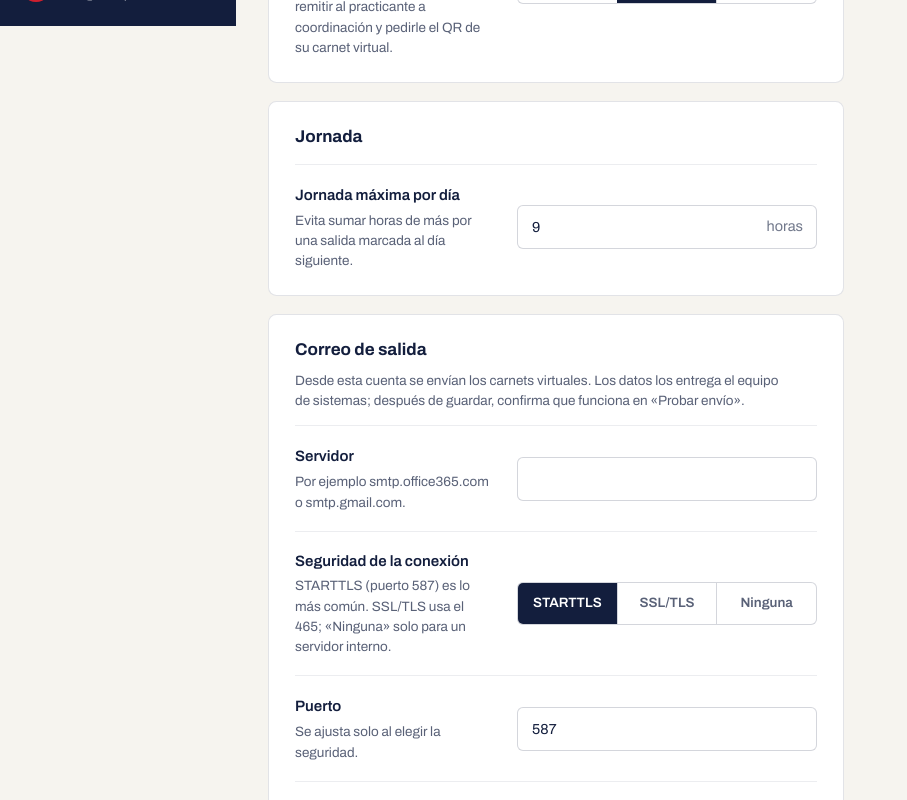
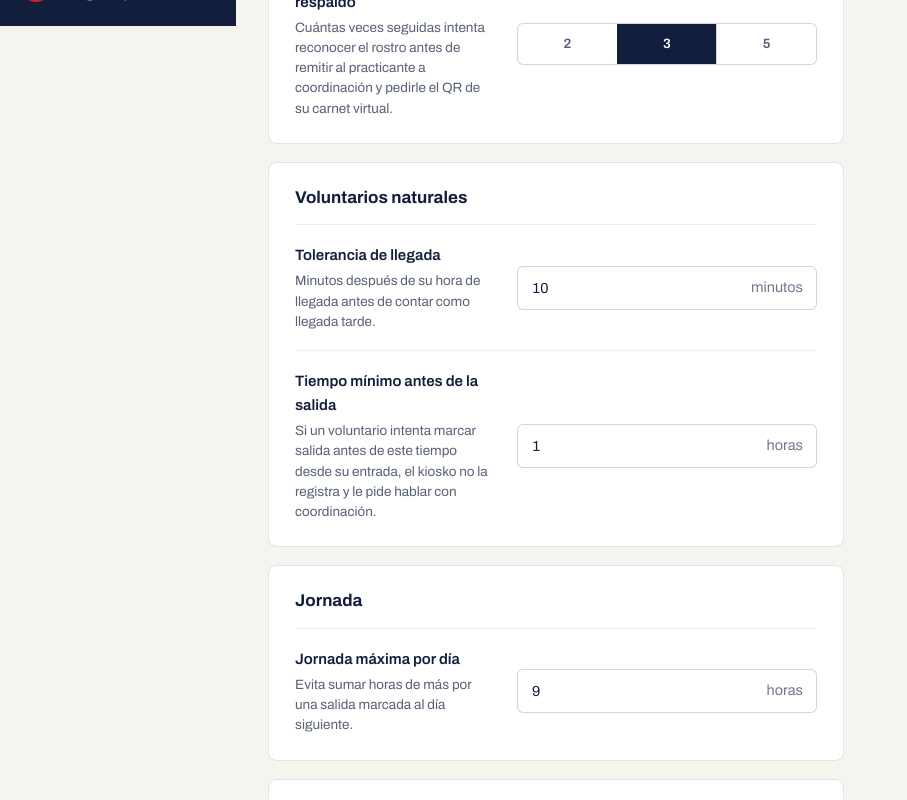
Before and after one commit to XINAD919/marcacion-de-tiempos, a Next.js app: page /admin/configuracion in a window 1280 px wide. Shown: the part 774-1574 px from the top of the page, without its empty margins (0-907 px from the left). Built offline with nearby package versions, Linux system fonts and the light colour scheme; no server answers; the database is empty; sample sign-in values are in the browser's storage.

Commit message:
feat(configuracion): agrega tolerancia y salida mínima para voluntarios naturales

```diff
--- a/src/app/admin/configuracion/actions.ts
+++ b/src/app/admin/configuracion/actions.ts
@@ -22,6 +22,8 @@ export type ConfigFormState =
 const FIELDS: ConfigField[] = [
   "toleranciaLlegadaMin",
   "minHorasAntesSalida",
+  "toleranciaLlegadaNaturalMin",
+  "minHorasAntesSalidaNatural",
   "exigenciaReconocimiento",
   "intentosAntesQr",
   "jornadaMaximaHoras",
--- a/src/app/admin/configuracion/config-form.tsx
+++ b/src/app/admin/configuracion/config-form.tsx
@@ -66,7 +66,7 @@ export function ConfigForm({ config, aside, children }: ConfigFormProps) {
               <SettingRow
                 htmlFor="toleranciaLlegadaMin"
                 title="Tolerancia de llegada"
-                description="Minutos después de la hora de inicio antes de contar como llegada tarde."
+                description="Practicantes de universidad y colegio: minutos después de la hora de inicio antes de contar como llegada tarde."
                 error={errors.toleranciaLlegadaMin}
               >
                 <UnitInput
@@ -83,7 +83,7 @@ export function ConfigForm({ config, aside, children }: ConfigFormProps) {
               <SettingRow
                 htmlFor="minHorasAntesSalida"
                 title="Tiempo mínimo antes de la salida"
-                description="Si alguien intenta marcar salida antes de este tiempo desde su entrada, el kiosko no la registra y le pide hablar con coordinación."
+                description="Practicantes de universidad y colegio. Si alguien intenta marcar salida antes de este tiempo desde su entrada, el kiosko no la registra y le pide hablar con coordinación."
                 error={errors.minHorasAntesSalida}
               >
                 <UnitInput
@@ -126,6 +126,41 @@ export function ConfigForm({ config, aside, children }: ConfigFormProps) {
               </SettingRow>
             </SettingsCard>
 
+            <SettingsCard title="Voluntarios naturales">
+              <SettingRow
+                htmlFor="toleranciaLlegadaNaturalMin"
+                title="Tolerancia de llegada"
+                description="Minutos después de su hora de llegada antes de contar como llegada tarde."
+                error={errors.toleranciaLlegadaNaturalMin}
+              >
+                <UnitInput
+                  id="toleranciaLlegadaNaturalMin"
+                  name="toleranciaLlegadaNaturalMin"
+                  unit="minutos"
+                  inputMode="numeric"
+                  defaultValue={value("toleranciaLlegadaNaturalMin", String(config.toleranciaLlegadaNaturalMin))}
+                  aria-invalid={Boolean(errors.toleranciaLlegadaNaturalMin) || undefined}
+                  aria-describedby={describedBy("toleranciaLlegadaNaturalMin")}
+                />
+              </SettingRow>
+
+              <SettingRow
+                htmlFor="minHorasAntesSalidaNatural"
+                title="Tiempo mínimo antes de la salida"
+                description="Si un voluntario intenta marcar salida antes de este tiempo desde su entrada, el kiosko no la registra y le pide hablar con coordinación."
+                error={errors.minHorasAntesSalidaNatural}
+              >
+                <UnitInput
+                  id="minHorasAntesSalidaNatural"
+                  name="minHorasAntesSalidaNatural"
+                  unit="horas"
+                  defaultValue={value("minHorasAntesSalidaNatural", formatHours(config.minMinutosAntesSalidaNatural))}
+                  aria-invalid={Boolean(errors.minHorasAntesSalidaNatural) || undefined}
+                  aria-describedby={describedBy("minHorasAntesSalidaNatural")}
+                />
+              </SettingRow>
+            </SettingsCard>
+
             <SettingsCard title="Jornada">
               <SettingRow
                 htmlFor="jornadaMaximaHoras"
--- a/src/lib/configRules.ts
+++ b/src/lib/configRules.ts
@@ -28,6 +28,8 @@ export function matchThresholdFor(exigencia: Exigencia): number {
 export interface ConfigValues {
   toleranciaLlegadaMin: number;
   minMinutosAntesSalida: number;
+  toleranciaLlegadaNaturalMin: number;
+  minMinutosAntesSalidaNatural: number;
   exigenciaReconocimiento: Exigencia;
   intentosAntesQr: number;
   jornadaMaximaHoras: number;
@@ -36,6 +38,8 @@ export interface ConfigValues {
 export const DEFAULT_CONFIG: ConfigValues = {
   toleranciaLlegadaMin: 10,
   minMinutosAntesSalida: 60,
+  toleranciaLlegadaNaturalMin: 10,
+  minMinutosAntesSalidaNatural: 60,
   exigenciaReconocimiento: "equilibrado",
   intentosAntesQr: 3,
   jornadaMaximaHoras: 9,
@@ -44,6 +48,8 @@ export const DEFAULT_CONFIG: ConfigValues = {
 export type ConfigField =
   | "toleranciaLlegadaMin"
   | "minHorasAntesSalida"
+  | "toleranciaLlegadaNaturalMin"
+  | "minHorasAntesSalidaNatural"
   | "exigenciaReconocimiento"
   | "intentosAntesQr"
   | "jornadaMaximaHoras";
@@ -63,6 +69,15 @@ function intInRange(raw: unknown, min: number, max: number): number | null {
   return value !== null && Number.isInteger(value) && value >= min && value <= max ? value : null;
 }
 
+/** Horas con coma o punto decimal (0–12) → minutos; null si no sirve. */
+function hoursToMinutes(raw: unknown): number | null {
+  const horas = parseNumber(raw);
+  return horas === null || horas < 0 || horas > 12 ? null : Math.round(horas * 60);
+}
+
+const MSG_TOLERANCIA = "Escribe un número de minutos entre 0 y 120.";
+const MSG_HORAS_SALIDA = "Escribe un número de horas entre 0 y 12.";
+
 export function isExigencia(value: unknown): value is Exigencia {
   return typeof value === "string" && (EXIGENCIAS as readonly string[]).includes(value);
 }
@@ -72,12 +87,16 @@ export function parseConfigForm(input: Partial<Record<ConfigField, unknown>>): C
   const errors: Partial<Record<ConfigField, string>> = {};
 
   const tolerancia = intInRange(input.toleranciaLlegadaMin, 0, 120);
-  if (tolerancia === null) errors.toleranciaLlegadaMin = "Escribe un número de minutos entre 0 y 120.";
+  if (tolerancia === null) errors.toleranciaLlegadaMin = MSG_TOLERANCIA;
 
-  const horas = parseNumber(input.minHorasAntesSalida);
-  if (horas === null || horas < 0 || horas > 12) {
-    errors.minHorasAntesSalida = "Escribe un número de horas entre 0 y 12.";
-  }
+  const minSalida = hoursToMinutes(input.minHorasAntesSalida);
+  if (minSalida === null) errors.minHorasAntesSalida = MSG_HORAS_SALIDA;
+
+  const toleranciaNatural = intInRange(input.toleranciaLlegadaNaturalMin, 0, 120);
+  if (toleranciaNatural === null) errors.toleranciaLlegadaNaturalMin = MSG_TOLERANCIA;
+
+  const minSalidaNatural = hoursToMinutes(input.minHorasAntesSalidaNatural);
+  if (minSalidaNatural === null) errors.minHorasAntesSalidaNatural = MSG_HORAS_SALIDA;
 
   const exigencia = input.exigenciaReconocimiento;
   if (!isExigencia(exigencia)) {
@@ -96,10 +115,28 @@ export function parseConfigForm(input: Partial<Record<ConfigField, unknown>>): C
     ok: true,
     value: {
       toleranciaLlegadaMin: tolerancia!,
-      minMinutosAntesSalida: Math.round(horas! * 60),
+      minMinutosAntesSalida: minSalida!,
+      toleranciaLlegadaNaturalMin: toleranciaNatural!,
+      minMinutosAntesSalidaNatural: minSalidaNatural!,
       exigenciaReconocimiento: exigencia as Exigencia,
       intentosAntesQr: intentos!,
       jornadaMaximaHoras: jornada!,
     },
   };
 }
+
+/**
+ * Tolerancia de llegada y mínimo antes de la salida que aplican a un usuario.
+ * Los voluntarios naturales tienen las suyas; el resto de reglas es global.
+ */
+export function reglasPara(
+  config: ConfigValues,
+  tipo: string
+): { toleranciaLlegadaMin: number; minMinutosAntesSalida: number } {
+  return tipo === "natural"
+    ? {
+        toleranciaLlegadaMin: config.toleranciaLlegadaNaturalMin,
+        minMinutosAntesSalida: config.minMinutosAntesSalidaNatural,
+      }
+    : { toleranciaLlegadaMin: config.toleranciaLlegadaMin, minMinutosAntesSalida: config.minMinutosAntesSalida };
+}
--- a/src/lib/server/config.ts
+++ b/src/lib/server/config.ts
@@ -11,6 +11,8 @@ export async function getConfig(): Promise<ConfigValues> {
   return {
     toleranciaLlegadaMin: row.toleranciaLlegadaMin,
     minMinutosAntesSalida: row.minMinutosAntesSalida,
+    toleranciaLlegadaNaturalMin: row.toleranciaLlegadaNaturalMin,
+    minMinutosAntesSalidaNatural: row.minMinutosAntesSalidaNatural,
     // Una columna de texto podría traer un valor viejo o editado a mano.
     exigenciaReconocimiento: isExigencia(row.exigenciaReconocimiento)
       ? row.exigenciaReconocimiento
```
Also changed, not shown: 1 other file (tests, documents, lock files or other folders).
